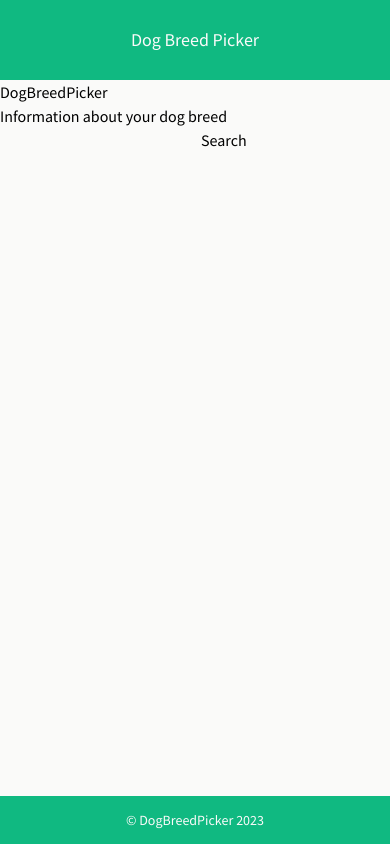
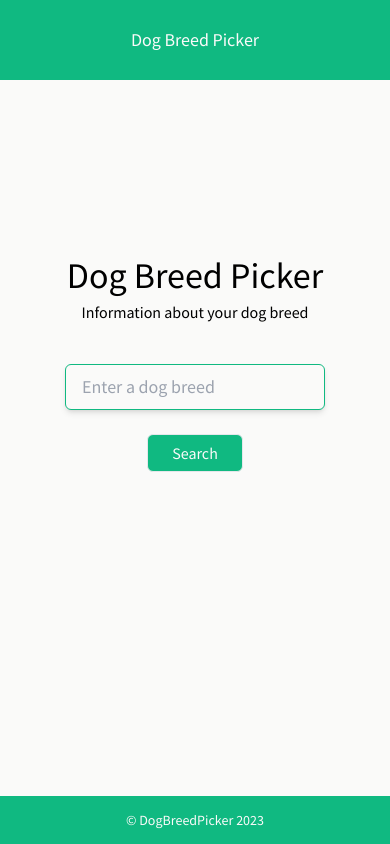
Before and after one commit to antonholmCO/dog-breed-stats, a Vue app: page / in a window 390 px wide. Built offline with nearby package versions, Linux system fonts and the light colour scheme; no server answers.

Commit message:
add responsive styling to home page

```diff
--- a/src/App.vue
+++ b/src/App.vue
@@ -1,6 +1,5 @@
 <script setup>
-    import { RouterLink, RouterView } from 'vue-router'
-
+    import { RouterView } from 'vue-router'
     import Header from "./components/Header.vue"
     import Footer from "./components/Footer.vue"
 </script>
--- a/src/views/HomeView.vue
+++ b/src/views/HomeView.vue
@@ -2,7 +2,8 @@
 import { ref } from "vue";
 import axios from "axios";
 import apikey from "../apikey";
-import router from "../router/index"
+import { useRouter } from 'vue-router';
+const router = useRouter();
 
 const userInput = ref("");
 
@@ -30,12 +31,16 @@ function queryApi(dogBreed) {
 </script>
 
 <template>
-    <h1>DogBreedPicker</h1>
-    <h2>Information about your dog breed</h2>
-    <form>
-        <input v-model="userInput" id="search-field" />
-        <button id="search-button" @click="getDogBreed">Search</button>
-    </form>
+    <section class="flex justify-center">
+        <div class="container relative top-44 flex flex-col items-center">
+            <h1 class="text-4xl">Dog Breed Picker</h1>
+            <h2 class="text-md mt-1">Information about your dog breed</h2>
+            <form class="relative top-10 w-4/6 flex flex-col">
+                <input v-model="userInput" id="search-field" placeholder="Enter a dog breed" class="mx-auto w-full max-w-xl px-4 py-2 rounded-md border border-emerald-500 shadow-md text-lg" />
+                <button id="search-button" @click="getDogBreed" class="mt-6 mx-auto px-6 py-1.5 border rounded-md  bg-emerald-500 text-stone-50 hover:bg-emerald-600 active:bg-emerald-900 ">Search</button>
+            </form>
+        </div>
+    </section>
 </template>
 
 <style>
```
